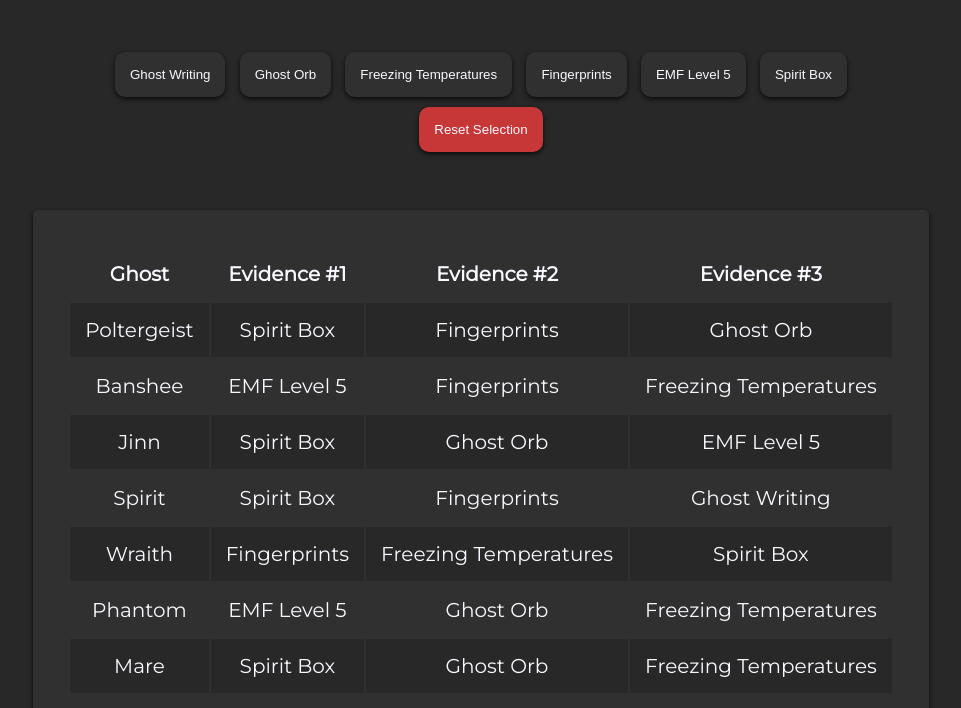
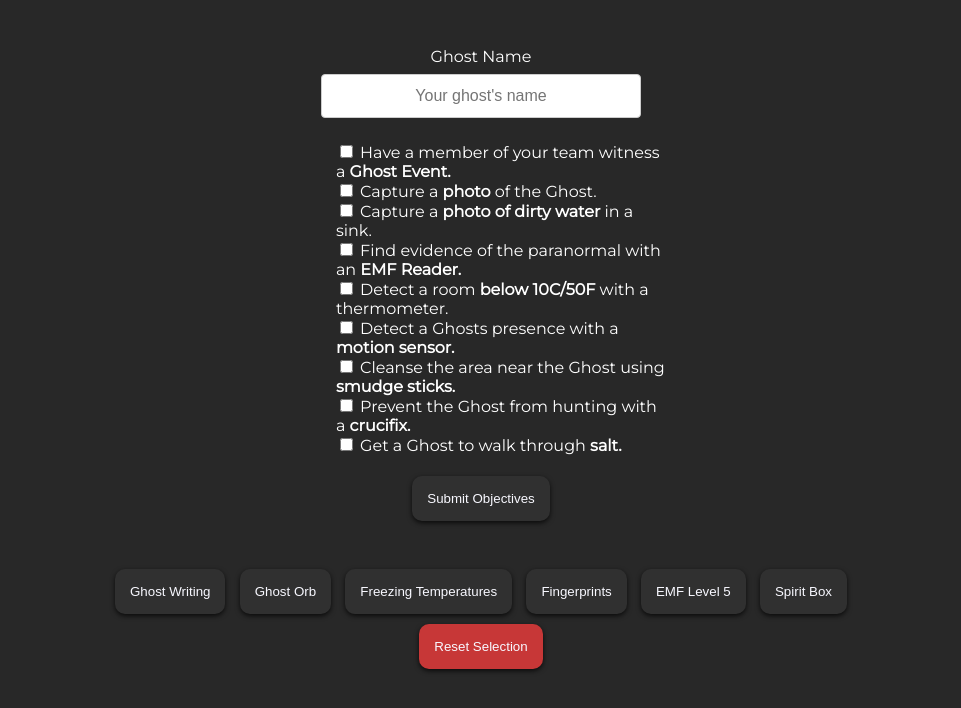
Before and after one commit to ArcaneDisgea/phasmo-finder, a plain HTML site: page index.html in a window 1280 px wide. Shown: the part 92-800 px from the top of the page, without its empty margins (159-1120 px from the left). Drawn offline with Linux system fonts and the light colour scheme.

Commit message:
Objective Selection and Ghost Name

```diff
--- a/app.js
+++ b/app.js
@@ -18,7 +18,7 @@ fetch(url)
   .then(function (ghostsList) {
     return ghostsList.map(function (ghosts) {
       let trEvi = createNode("tr"),
-        trStrWeak = createNode("tr");
+        trStrWeak = createNode("tr"),
         tdName = createNode("td"),
         tdNameStrWeak = createNode("td"),
         tdStr = createNode("td"),
@@ -51,6 +51,11 @@ fetch(url)
   });
 
 function resetSelection() {
+  const resetConfirm = confirm(
+    "This will reset all progress on the entire page."
+  );
+  if (resetConfirm == true) {
+    document.getElementById("ghost-name").value = "";
     //evi
     document.getElementById("Poltergeist").style.display = "";
     document.getElementById("Banshee").style.display = "";
@@ -91,35 +96,38 @@ function resetSelection() {
     document.getElementById("spiritbox").style.backgroundColor = "";
     document.getElementById("spiritbox").style.color = "";
     //reset table colors
-  var ghostWrit = document.getElementsByClassName("Ghost Writing")
+    var ghostWrit = document.getElementsByClassName("Ghost Writing");
     for (const element of ghostWrit) {
-    element.style.backgroundColor = ""
+      element.style.backgroundColor = "";
       element.style.color = "";
     }
-  var ghostOrbs = document.getElementsByClassName("Ghost Orb")
+    var ghostOrbs = document.getElementsByClassName("Ghost Orb");
     for (const element of ghostOrbs) {
-    element.style.backgroundColor = ""
+      element.style.backgroundColor = "";
       element.style.color = "";
     }
-  var freezey = document.getElementsByClassName("Freezing Temperatures")
+    var freezey = document.getElementsByClassName("Freezing Temperatures");
     for (const element of freezey) {
-    element.style.backgroundColor = ""
+      element.style.backgroundColor = "";
       element.style.color = "";
     }
-  var fingeys = document.getElementsByClassName("Fingerprints")
+    var fingeys = document.getElementsByClassName("Fingerprints");
     for (const element of fingeys) {
-    element.style.backgroundColor = ""
+      element.style.backgroundColor = "";
       element.style.color = "";
     }
-  var emfive = document.getElementsByClassName("EMF Level 5")
+    var emfive = document.getElementsByClassName("EMF Level 5");
     for (const element of emfive) {
-    element.style.backgroundColor = ""
+      element.style.backgroundColor = "";
       element.style.color = "";
     }
-  var sprite = document.getElementsByClassName("Spirit Box")
+    var sprite = document.getElementsByClassName("Spirit Box");
     for (const element of sprite) {
-    element.style.backgroundColor = ""
+      element.style.backgroundColor = "";
       element.style.color = "";
+    }
+  } else {
+    console.log("Nothing cleared!");
   }
 }
 
@@ -141,9 +149,9 @@ function ghostWriting() {
   //buttons
   document.getElementById("ghost-writing").style.backgroundColor = "#f8f8ff";
   document.getElementById("ghost-writing").style.color = "#000000";
-  var ghostWrit = document.getElementsByClassName("Ghost Writing")
+  var ghostWrit = document.getElementsByClassName("Ghost Writing");
   for (const element of ghostWrit) {
-    element.style.backgroundColor = "#DFF2BF"
+    element.style.backgroundColor = "#DFF2BF";
     element.style.color = "#000000";
   }
 }
@@ -166,9 +174,9 @@ function ghostWritingReset() {
   //buttons
   document.getElementById("ghost-writing").style.backgroundColor = "";
   document.getElementById("ghost-writing").style.color = "";
-  var ghostWrit = document.getElementsByClassName("Ghost Writing")
+  var ghostWrit = document.getElementsByClassName("Ghost Writing");
   for (const element of ghostWrit) {
-    element.style.backgroundColor = ""
+    element.style.backgroundColor = "";
     element.style.color = "";
   }
 }
@@ -191,9 +199,9 @@ function ghostOrb() {
   //buttons
   document.getElementById("ghost-orb").style.backgroundColor = "#f8f8ff";
   document.getElementById("ghost-orb").style.color = "#000000";
-  var ghostOrbs = document.getElementsByClassName("Ghost Orb")
+  var ghostOrbs = document.getElementsByClassName("Ghost Orb");
   for (const element of ghostOrbs) {
-    element.style.backgroundColor = "#DFF2BF"
+    element.style.backgroundColor = "#DFF2BF";
     element.style.color = "#000000";
   }
 }
@@ -215,10 +223,10 @@ function ghostOrbReset() {
   document.getElementById("Oni-str").style.display = "";
   //buttons
   document.getElementById("ghost-orb").style.backgroundColor = "";
-  document.getElementById("ghost-orb").style.color = ""
-  var ghostOrbs = document.getElementsByClassName("Ghost Orb")
+  document.getElementById("ghost-orb").style.color = "";
+  var ghostOrbs = document.getElementsByClassName("Ghost Orb");
   for (const element of ghostOrbs) {
-    element.style.backgroundColor = ""
+    element.style.backgroundColor = "";
     element.style.color = "";
   }
 }
@@ -241,9 +249,9 @@ function freTemp() {
   //buttons
   document.getElementById("freezing-temps").style.backgroundColor = "#f8f8ff";
   document.getElementById("freezing-temps").style.color = "#000000";
-  var freezey = document.getElementsByClassName("Freezing Temperatures")
+  var freezey = document.getElementsByClassName("Freezing Temperatures");
   for (const element of freezey) {
-    element.style.backgroundColor = "#DFF2BF"
+    element.style.backgroundColor = "#DFF2BF";
     element.style.color = "#000000";
   }
 }
@@ -266,9 +274,9 @@ function freTempReset() {
   //buttons
   document.getElementById("freezing-temps").style.backgroundColor = "";
   document.getElementById("freezing-temps").style.color = "";
-  var freezey = document.getElementsByClassName("Freezing Temperatures")
+  var freezey = document.getElementsByClassName("Freezing Temperatures");
   for (const element of freezey) {
-    element.style.backgroundColor = ""
+    element.style.backgroundColor = "";
     element.style.color = "";
   }
 }
@@ -293,9 +301,9 @@ function finPrnt() {
   //buttons
   document.getElementById("fingerprint").style.backgroundColor = "#f8f8ff";
   document.getElementById("fingerprint").style.color = "#000000";
-  var fingeys = document.getElementsByClassName("Fingerprints")
+  var fingeys = document.getElementsByClassName("Fingerprints");
   for (const element of fingeys) {
-    element.style.backgroundColor = "#DFF2BF"
+    element.style.backgroundColor = "#DFF2BF";
     element.style.color = "#000000";
   }
 }
@@ -320,9 +328,9 @@ function finPrntReset() {
   //buttons
   document.getElementById("fingerprint").style.backgroundColor = "";
   document.getElementById("fingerprint").style.color = "";
-  var fingeys = document.getElementsByClassName("Fingerprints")
+  var fingeys = document.getElementsByClassName("Fingerprints");
   for (const element of fingeys) {
-    element.style.backgroundColor = ""
+    element.style.backgroundColor = "";
     element.style.color = "";
   }
 }
@@ -345,9 +353,9 @@ function emfFive() {
   //buttons
   document.getElementById("emf-five").style.backgroundColor = "#f8f8ff";
   document.getElementById("emf-five").style.color = "#000000";
-  var emfive = document.getElementsByClassName("EMF Level 5")
+  var emfive = document.getElementsByClassName("EMF Level 5");
   for (const element of emfive) {
-    element.style.backgroundColor = "#DFF2BF"
+    element.style.backgroundColor = "#DFF2BF";
     element.style.color = "#000000";
   }
 }
@@ -370,9 +378,9 @@ function emfFiveReset() {
   //buttons
   document.getElementById("emf-five").style.backgroundColor = "";
   document.getElementById("emf-five").style.color = "";
-  var emfive = document.getElementsByClassName("EMF Level 5")
+  var emfive = document.getElementsByClassName("EMF Level 5");
   for (const element of emfive) {
-    element.style.backgroundColor = ""
+    element.style.backgroundColor = "";
     element.style.color = "";
   }
 }
@@ -391,9 +399,9 @@ function spiritBox() {
   //buttons
   document.getElementById("spiritbox").style.backgroundColor = "#f8f8ff";
   document.getElementById("spiritbox").style.color = "#000000";
-  var sprite = document.getElementsByClassName("Spirit Box")
+  var sprite = document.getElementsByClassName("Spirit Box");
   for (const element of sprite) {
-    element.style.backgroundColor = "#DFF2BF"
+    element.style.backgroundColor = "#DFF2BF";
     element.style.color = "#000000";
   }
 }
@@ -412,9 +420,25 @@ function spiritBoxReset() {
   //buttons
   document.getElementById("spiritbox").style.backgroundColor = "";
   document.getElementById("spiritbox").style.color = "";
-  var sprite = document.getElementsByClassName("Spirit Box")
+  var sprite = document.getElementsByClassName("Spirit Box");
   for (const element of sprite) {
-    element.style.backgroundColor = ""
+    element.style.backgroundColor = "";
     element.style.color = "";
   }
 }
+
+function submitobj() {
+  var checkboxes = document.querySelectorAll('input[type="checkbox"]:not(:checked)');
+  for (var checkbox of checkboxes) {
+    document.getElementById(checkbox.id + '2').style.display = "none"
+    // console.log(checkbox.id + '2')
+  }
+}
+
+function resetobj() {
+  var checkboxes = document.querySelectorAll('input[type="checkbox"]:not(:checked)');
+  for (var checkbox of checkboxes) {
+    document.getElementById(checkbox.id + '2').style.display = ""
+    // console.log(checkbox.id + '2')
+  }
+}
--- a/index.html
+++ b/index.html
@@ -15,6 +15,52 @@
   <body>
     <h1 class="header">Phasmo-Finder</h1>
     <div class="evi-btn">
+      <label for="ghost-name">Ghost Name</label><br>
+      <input id=ghost-name type="text" placeholder="Your ghost's name">
+      <div class="evi-objective">
+        <ul class="Objective-List">
+          <li id="Ghost-Event2">
+            <input type="checkbox" name="Ghost-Event" id="Ghost-Event">
+            <label for="Ghost-Event">Have a member of your team witness a <strong>Ghost Event.</strong></label>
+          </li>
+          <li id="Photo2">
+            <input type="checkbox" name="Photo" id="Photo">
+            <label for="Photo">Capture a <strong>photo</strong> of the Ghost.</label>
+          </li>
+          <li id="Dirty-Water2">
+            <input type="checkbox" name="Dirty-Water" id="Dirty-Water">
+            <label for="Dirty-Water">Capture a <strong>photo of dirty water</strong> in a sink.</label>
+          </li>
+          <li id="EMF2">
+            <input type="checkbox" name="EMF" id="EMF">
+            <label for="EMF">Find evidence of the paranormal with an <strong>EMF Reader.</strong></label>
+          </li>
+          <li id="Freezing-Temps2">
+            <input type="checkbox" name="Freezing-Temps" id="Freezing-Temps">
+            <label for="Freezing-Temps">Detect a room <strong>below 10C/50F</strong> with a thermometer.</label>
+          </li>
+          <li id="Motion2">
+            <input type="checkbox" name="Motion" id="Motion">
+            <label for="Motion">Detect a Ghosts presence with a <strong>motion sensor.</strong></label>
+          </li>
+          <li id="Smudge2">
+            <input type="checkbox" name="Smudge" id="Smudge">
+            <label for="Smudge">Cleanse the area near the Ghost using <strong>smudge sticks.</strong></label>
+          </li>
+          <li id="Crucifix2">
+            <input type="checkbox" name="Crucifix" id="Crucifix">
+            <label for="Freezing-Temps">Prevent the Ghost from hunting with a <strong>crucifix.</strong></label>
+          </li>
+          <li id="Salt2">
+            <input type="checkbox" name="Salt" id="Salt">
+            <label for="Salt">Get a Ghost to walk through <strong>salt.</strong></label>
+          </li>
+        </ul>
+      </div>
+      <button id="objective-btn" onclick="submitobj()" ondblclick="resetobj()">Submit Objectives</button>
+      <br>
+      <br>
+      <br>
       <button id="ghost-writing" onclick="ghostWriting()" ondblclick="ghostWritingReset()">Ghost Writing</button>
       <button id="ghost-orb" onclick="ghostOrb()" ondblclick="ghostOrbReset()">Ghost Orb</button>
       <button id="freezing-temps" onclick="freTemp()" ondblclick="freTempReset()">Freezing Temperatures</button>
--- a/style.css
+++ b/style.css
@@ -60,6 +60,28 @@ tr:nth-child(2n) {
   box-shadow: 0px 2px 5px 0px rgba(0, 0, 0, 0.75);
 }
 
+input[type=text] {
+  width: 20em;
+  padding: 12px 20px;
+  margin: 8px 0;
+  display: inline-block;
+  border: 1px solid #ccc;
+  border-radius: 4px;
+  box-sizing: border-box;
+  font-size: 1em;
+  text-align: center;
+}
+
+.evi-objective {
+  text-align: left;
+  margin-left: 35%;
+  margin-right: 35%;
+}
+
+.Objective-List {
+  list-style-type: none;
+}
+
 @media only screen and (max-width: 600px) {
   .container {
     max-width: 100%;
```
Lines whose indentation alone changed are shown as unchanged.
